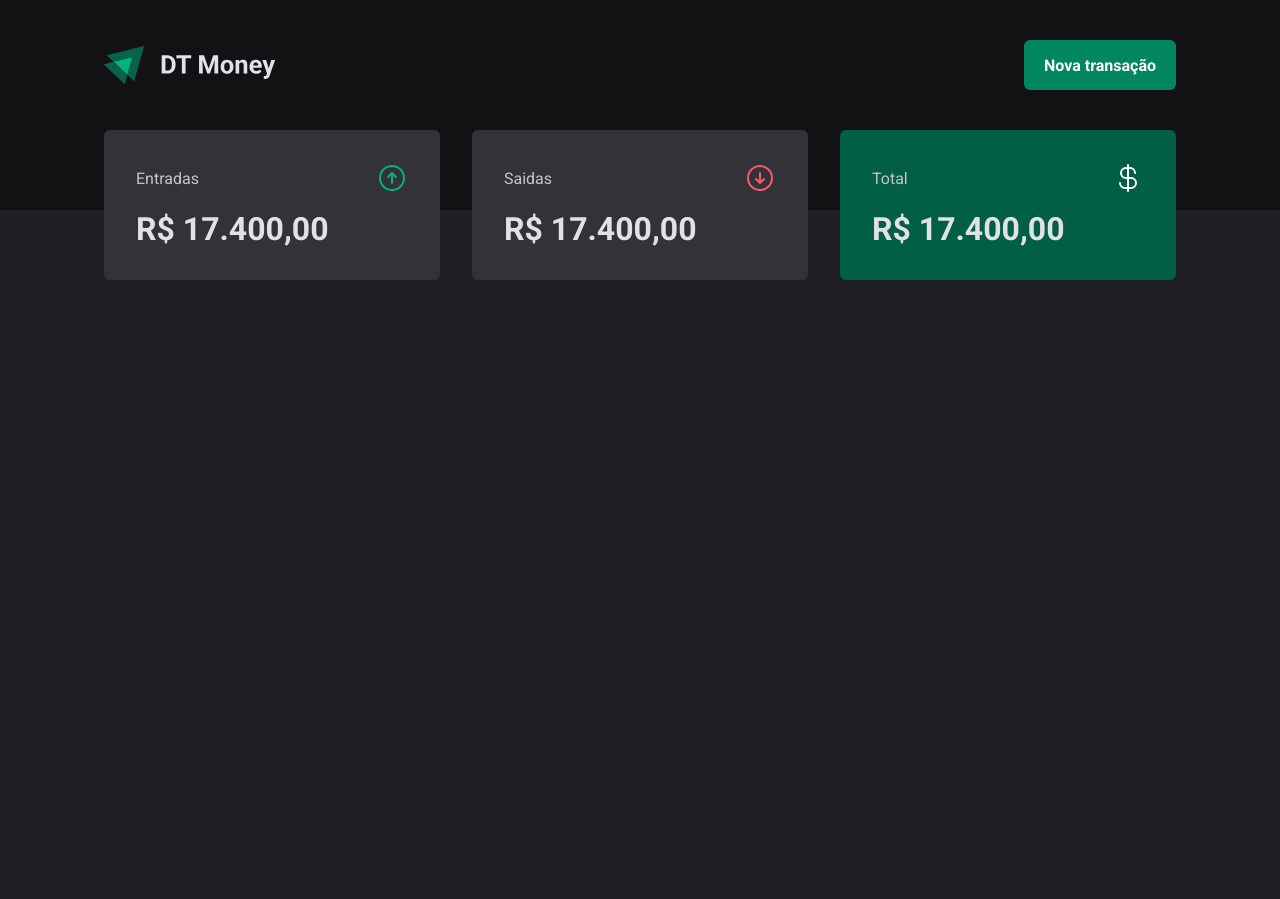
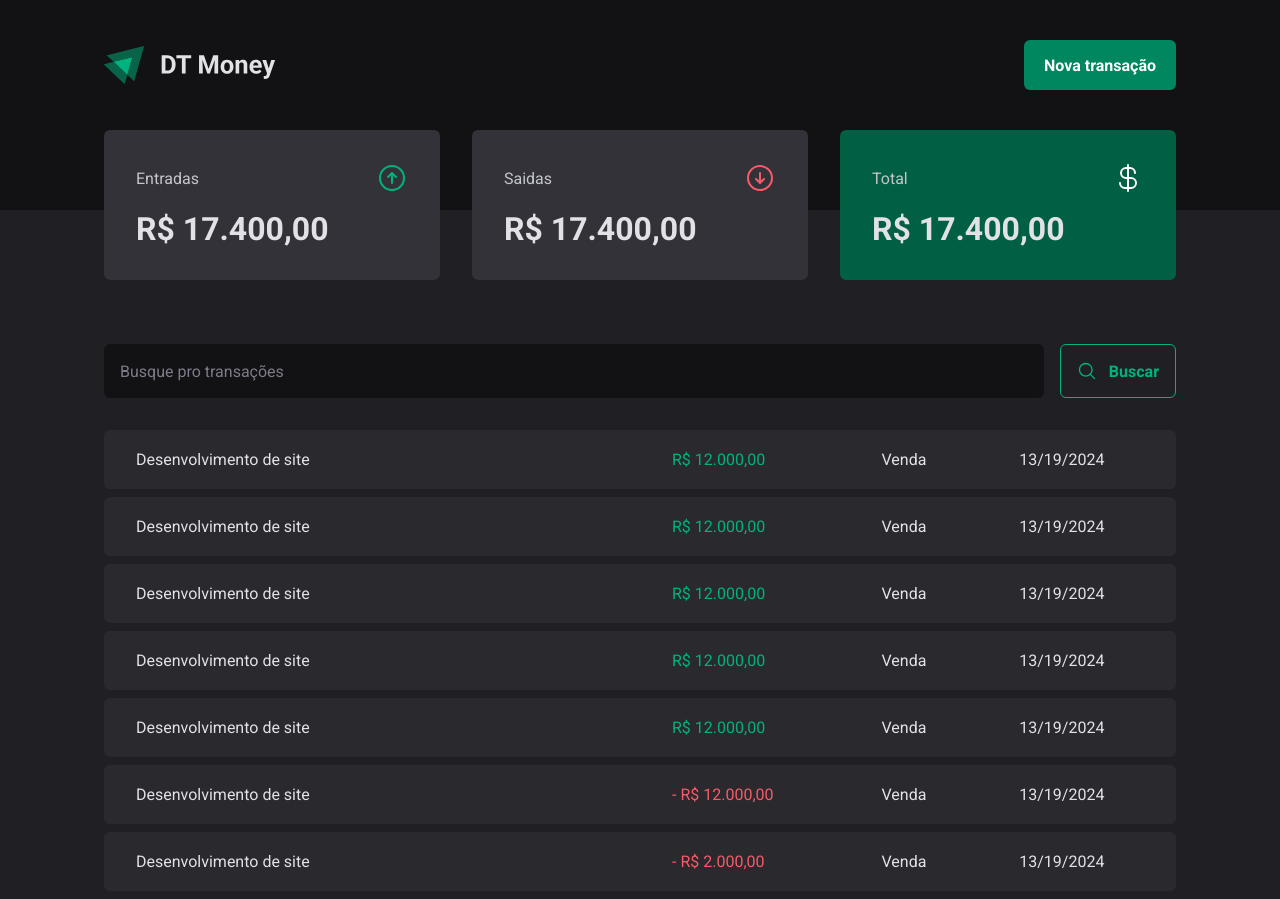
Before and after one commit to rafael3007/dt-money, a React (Vite) app: page / in a window 1280 px wide. Before the commit the page ends 800 px from the top, so only its background shows below. Built offline with nearby package versions, Linux system fonts and the light colour scheme.

Commit message:
search form

```diff
--- /dev/null
+++ b/src/pages/Transactions/components/SearchForm/index.tsx
@@ -0,0 +1,19 @@
+import { MagnifyingGlass } from "@phosphor-icons/react";
+import { SearchFormContainer } from "./styles";
+
+export default function SearchForm() {
+
+
+
+    return (
+        <SearchFormContainer>
+
+            <input type="text" placeholder="Busque pro transações" />
+
+            <button type="submit">
+                <MagnifyingGlass size={20} />
+                Buscar
+            </button>
+        </SearchFormContainer>
+    )
+};
--- /dev/null
+++ b/src/pages/Transactions/components/SearchForm/styles.ts
@@ -0,0 +1,40 @@
+import styled from "styled-components";
+
+export const SearchFormContainer = styled.form`
+  display: flex;
+  gap: 1rem;
+
+  input {
+    flex: 1;
+    border-radius: 6px;
+    border: 0;
+    background: ${(props) => props.theme["gray-900"]};
+    color: ${(props) => props.theme["gray-300"]};
+    padding: 1rem;
+
+    &::placeholder {
+      color: ${(props) => props.theme["gray-500"]};
+    }
+  }
+
+  button {
+    display: flex;
+    align-items: center;
+    gap: 0.75rem;
+
+    border: 0;
+    padding: 1rem;
+    background: transparent;
+    border: 1px solid ${(props) => props.theme["green-300"]};
+    color: ${(props) => props.theme["green-300"]};
+    font-weight: bold;
+    border-radius: 6px;
+
+    &:hover {
+      background: ${(props) => props.theme["green-500"]};
+      border-color: 1px solid ${(props) => props.theme["green-500"]};
+      color: ${(props) => props.theme.white};
+      transition: background-color 0.2s, color 0.2s, border-color 0.2s;
+    }
+  }
+`;
--- a/src/pages/Transactions/index.tsx
+++ b/src/pages/Transactions/index.tsx
@@ -1,11 +1,67 @@
 import Header from "../../components/Header";
 import Summary from "../../components/Summary";
+import SearchForm from "./components/SearchForm";
+import { PriceHighlight, TransactionsContainer, TransactionsTable } from "./styles";
 
 export default function Transactions() {
     return (
         <div>
             <Header />
             <Summary />
+
+            <TransactionsContainer>
+
+                <SearchForm />
+
+                <TransactionsTable>
+                    <tbody>
+                        <tr>
+                            <td width="50%">Desenvolvimento de site</td>
+                            <td ><PriceHighlight variant="income">R$ 12.000,00</PriceHighlight></td>
+                            <td >Venda</td>
+                            <td >13/19/2024</td>
+                        </tr>
+                        <tr>
+                            <td width="50%">Desenvolvimento de site</td>
+                            <td ><PriceHighlight variant="income">R$ 12.000,00</PriceHighlight> </td>
+                            <td >Venda</td>
+                            <td >13/19/2024</td>
+                        </tr>
+                        <tr>
+                            <td width="50%">Desenvolvimento de site</td>
+                            <td ><PriceHighlight variant="income">R$ 12.000,00</PriceHighlight></td>
+                            <td >Venda</td>
+                            <td >13/19/2024</td>
+                        </tr>
+                        <tr>
+                            <td width="50%">Desenvolvimento de site</td>
+                            <td ><PriceHighlight variant="income">R$ 12.000,00</PriceHighlight></td>
+                            <td >Venda</td>
+                            <td >13/19/2024</td>
+                        </tr>
+                        <tr>
+                            <td width="50%">Desenvolvimento de site</td>
+                            <td ><PriceHighlight variant="income">R$ 12.000,00</PriceHighlight></td>
+                            <td >Venda</td>
+                            <td >13/19/2024</td>
+                        </tr>
+                        <tr>
+                            <td width="50%">Desenvolvimento de site</td>
+                            <td ><PriceHighlight variant="outcome">- R$ 12.000,00</PriceHighlight></td>
+                            <td >Venda</td>
+                            <td >13/19/2024</td>
+                        </tr>
+                        <tr>
+                            <td width="50%">Desenvolvimento de site</td>
+                            <td ><PriceHighlight variant="outcome">- R$ 2.000,00</PriceHighlight></td>
+                            <td >Venda</td>
+                            <td >13/19/2024</td>
+                        </tr>
+                    </tbody>
+                </TransactionsTable>
+
+            </TransactionsContainer>
+
         </div>
     )
 }
--- a/src/pages/Transactions/styles.ts
+++ b/src/pages/Transactions/styles.ts
@@ -1,3 +1,43 @@
 import styled from "styled-components";
 
-export const Container = styled.div``
+export const Container = styled.div``;
+
+export const TransactionsContainer = styled.main`
+  width: 100%;
+  max-width: 1120px;
+  margin: 4rem auto 0;
+  padding: 0 1.5rem;
+`;
+
+export const TransactionsTable = styled.table`
+  width: 100%;
+  border-collapse: separate;
+  border-spacing: 0 0.5rem;
+  margin-top: 1.5rem;
+
+  td {
+    padding: 1.25rem 2rem;
+    background: ${(props) => props.theme["gray-700"]};
+
+    &:first-child {
+      border-top-left-radius: 6px;
+      border-bottom-left-radius: 6px;
+    }
+
+    &:last-child {
+      border-top-right-radius: 6px;
+      border-bottom-right-radius: 6px;
+    }
+  }
+`;
+
+interface PriceHighlightProps {
+  variant: "income" | "outcome";
+}
+
+export const PriceHighlight = styled.span<PriceHighlightProps>`
+  color: ${(props) =>
+    props.variant === "income"
+      ? props.theme["green-300"]
+      : props.theme["red-300"]};
+`;
```
